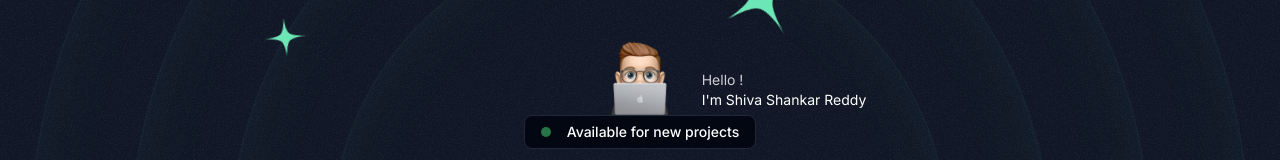
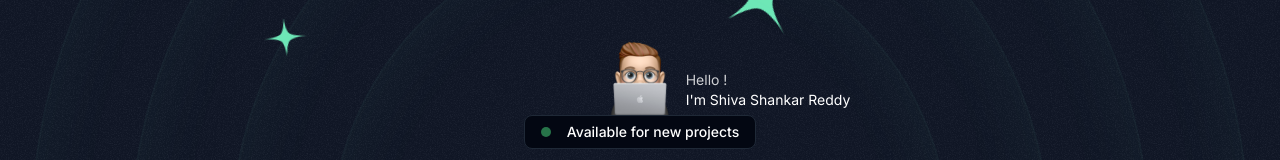
Before and after one commit to ShivaShankarReddy098/My_Portfolio_Using_NextJs, a Next.js app: page / in a window 1280 px wide. Shown: the part 135-295 px from the top of the page. Built offline with nearby package versions, Linux system fonts and the light colour scheme; a web font is replaced by a local one.

Commit message:
removed some bugs

```diff
--- a/src/sections/Hero.tsx
+++ b/src/sections/Hero.tsx
@@ -88,7 +88,7 @@ export const HeroSection = () => {
               alt="heroImg"
             />
             <div className="flex flex-col absolute items-start  lg:mt-6">
-              <div className="flex flex-col lg:top-2 lg:left-36 relative top-3 left-[108px]">
+              <div className="flex flex-col lg:top-2 lg:left-32 relative top-3 left-[108px]">
                 <p id="name1" className="z-10 text-white sm:text-sm opacity-0">
                   Hello !
                 </p>
--- a/src/sections/Projects.tsx
+++ b/src/sections/Projects.tsx
@@ -155,7 +155,7 @@ export const ProjectsSection = () => {
           {portfolioProjects.map((project) => (
             <div
               key={project.title}
-              className="sticky top-0 transition-all px-8 pt-8 md:pt-12 md:px-10 lg:pt-16 lg:px-20 md:mt-5 after:pointer-events-none bg-gray-800 rounded-3xl overflow-hidden z-0 after:z-10   after:content[''] after:absolute after:inset-0 after:outline-white/20 after:outline-2 after:rounded-3xl after:outline after:-outline-offset-2"
+              className="sticky top-14 transition-all px-8 pt-8 md:pt-12 md:px-10 lg:pt-16 lg:px-20 md:mt-5 after:pointer-events-none bg-gray-800 rounded-3xl overflow-hidden z-0 after:z-10   after:content[''] after:absolute after:inset-0 after:outline-white/20 after:outline-2 after:rounded-3xl after:outline after:-outline-offset-2"
             >
               <div className="lg:grid lg:grid-cols-2 lg:gap-16">
                 <div className="lg:pb-16">
--- a/src/sections/Testimonials.tsx
+++ b/src/sections/Testimonials.tsx
@@ -51,7 +51,7 @@ export const TestimonialsSection = () => {
       scrollTrigger: {
         trigger: "#section",
         // scrub: true,
-        toggleActions: "restart pause reverse pause",
+        toggleActions: "restart pause pause pause",
       },
       y: 100,
       duration: 2,
```
